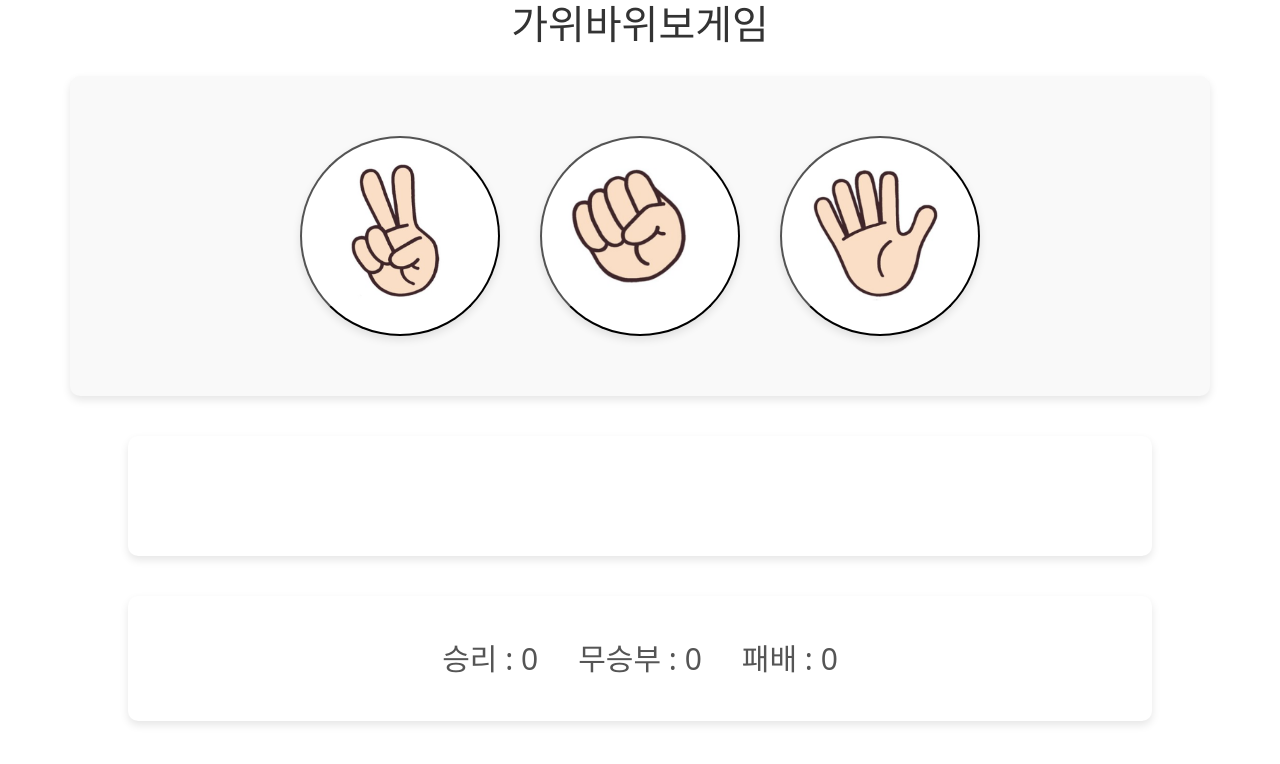
After one commit to SHY-89/team_project_RPS, a Flask app: page /game/kdm in a window 1280 px wide. The commit adds this page. Shown: the top 764 px of the page. Run offline with Flask 3, Linux system fonts and the light colour scheme; a user stored in the database is signed in.

Commit message:
김동민 코드 합침

```diff
--- a/app.py
+++ b/app.py
@@ -1,33 +1,124 @@
-from flask import Flask, render_template, url_for, request
+from flask_sqlalchemy import SQLAlchemy
+import os
+from flask import Flask, render_template, url_for, request, session, redirect, jsonify
 from flask_cors import CORS
 import random
 from datetime import datetime
 app = Flask(__name__)
 
 # DB 기본 코드
-import os
-from flask_sqlalchemy import SQLAlchemy
 basedir = os.path.abspath(os.path.dirname(__file__))
 app = Flask(__name__)
+app.secret_key = 'lXiptP4htKFY6SemXVvxNxF4w'
 app.config['SQLALCHEMY_DATABASE_URI'] =\
-        'sqlite:///' + os.path.join(basedir, 'database.db')
+    'sqlite:///' + os.path.join(basedir, 'database.db')
 
 db = SQLAlchemy(app)
+
 
 class Users(db.Model):
     idx = db.Column(db.Integer, primary_key=True)
     user_id = db.Column(db.String(100), nullable=False)
     user_name = db.Column(db.String(100), nullable=False)
     user_pw = db.Column(db.String(100), nullable=False)
-    join_date = db.Column(db.DateTime,default=datetime.now(), onupdate=datetime.now())
+    join_date = db.Column(
+        db.DateTime, default=datetime.now(), onupdate=datetime.now())
 
-@app.route('/')
-def games():
-    return render_template('game.html')
 
-@app.route('/login')
+class GameLog(db.Model):
+    idx = db.Column(db.Integer, primary_key=True)
+    user_id = db.Column(db.String(100), nullable=False)
+    player = db.Column(db.String(20), nullable=False)
+    computer = db.Column(db.String(20), nullable=False)
+    result = db.Column(db.String(10), nullable=False)
+    w_date = db.Column(
+        db.DateTime, default=datetime.now(), onupdate=datetime.now())
+
+
+def rank_list():
+    select_game = {}
+    for total_data in GameLog.query.filter(GameLog.result.like('%!!')).all():
+        if total_data.user_id not in select_game:
+            select_game[total_data.user_id] = {}
+            select_game[total_data.user_id]['user_id'] = total_data.user_id
+            select_game[total_data.user_id]['win'] = 0
+            select_game[total_data.user_id]['lose'] = 0
+            select_game[total_data.user_id]['total'] = 0
+            select_game[total_data.user_id]['avg'] = 0
+
+        if total_data.result == '사용자 승리!!':
+            select_game[total_data.user_id]['win'] += 1
+        else:
+            select_game[total_data.user_id]['lose'] += 1
+
+        select_game[total_data.user_id]['total'] += 1
+        select_game[total_data.user_id]['avg'] = int(
+            (select_game[total_data.user_id]['win'] / select_game[total_data.user_id]['total']) * 100)
+
+    sorted_data = dict(
+        sorted(select_game.items(), key=lambda item: item[1]['avg'], reverse=True))
+    custom_data = []
+    i = 1
+    for key, append_data in sorted_data.items():
+        if i == 6:
+            break
+        custom_data.append(append_data)
+        i += 1
+    return custom_data
+
+
+@app.route('/game/syh')
+def game_syh():
+    return_url = ''
+    data = []
+    if 'user_id' in session:
+        return_url = 'game.html'
+        suser_id = session['user_id']
+        select_game = GameLog.query.filter_by(
+            user_id=suser_id).order_by(GameLog.idx.desc()).all()
+        data = [{'player': gamedata.player, 'computer': gamedata.computer,
+                 'result': gamedata.result} for gamedata in select_game]
+
+    else:
+        return_url = 'login.html'
+    return render_template(return_url, rend_data=data, rank_data=rank_list())
+
+
+@app.route('/game/khk')
+def game_khk():
+    return_url = ''
+    data = []
+    if 'user_id' in session:
+        return_url = 'game_khk.html'
+        suser_id = session['user_id']
+        data = GameLog.query.filter_by(
+            user_id=suser_id).order_by(GameLog.idx.desc()).limit(10).all()
+
+    else:
+        return_url = 'login.html'
+
+    return render_template(return_url, game_results=data)
+
+
+@app.route('/login', methods=['POST'])
 def login():
+    if 'user_id' in session:
+        return render_template(url_for('game_syh'))
+    elif request.method == 'POST':
+        filter_list = Users.query.filter_by(
+            user_id=request.form['user_id'], user_pw=request.form['user_pw']).all()
+        if filter_list:
+            session['user_id'] = request.form['user_id']
+            return redirect(url_for('game_syh'))
+
     return render_template('login.html')
+
+
+@app.route('/logout')
+def logout():
+    session.pop('user_id', None)
+    return redirect(url_for('game_syh'))
+
 
 @app.route('/sign')
 def sign():
@@ -36,7 +127,7 @@ def sign():
 
 @app.route('/check/user')
 def check_user():
-    ruser_id =  request.args.get("user_id")
+    ruser_id = request.args.get("user_id")
     filter_list = Users.query.filter_by(user_id=ruser_id).all()
     result = 'sussece'
     if filter_list:
@@ -48,43 +139,138 @@ def check_user():
 def user_create():
     params = request.form
     ruser_id = params['user_id']
-    ruser_pw =  params['user_pw']
-    ruser_name =  params['user_name']
+    ruser_pw = params['user_pw']
+    ruser_name = params['user_name']
     filter_list = Users.query.filter_by(user_id=ruser_id).all()
 
     result = 'sussece'
     if filter_list:
         result = 'fail'
     else:
-        user = Users(user_id=ruser_id, user_name = ruser_name, user_pw = ruser_pw)
+        user = Users(user_id=ruser_id, user_name=ruser_name, user_pw=ruser_pw)
         db.session.add(user)
         db.session.commit()
 
     return {'reuslt': result}
 
+
 @app.route('/game/winlose')
 def game_winlose():
+    if 'user_id' in session:
+        user = request.args.get("user_choise")
+        # RPS 부분 추가
+        rps = {'1': '가위', '2': '바위', '3': '보'}
+        computer = ['1', '2', '3']
+        choice = random.choice(computer)
+        reuslt = ""
+        if user == choice:
+            reuslt = "비겼 습니다."
+        elif (choice == '1' or choice == '3') and (user == '1' or user == '3'):
+            if int(choice) % 3 > int(user) % 3:
+                reuslt = "컴퓨터 승리!!"
+            else:
+                reuslt = "사용자 승리!!"
+        else:
+            if int(choice) > int(user):
+                reuslt = "컴퓨터 승리!!"
+            else:
+                reuslt = "사용자 승리!!"
 
-    user = request.args.get("user_choise")
-    # RPS 부분 추가
-    rps = {'1': '가위', '2': '바위', '3': '보'}
-    computer = ['1', '2', '3']
-    choice = random.choice(computer)
-    reuslt = ""
-    if user == choice:
-        reuslt = "비겼 습니다."
-    elif (choice == '1' or choice == '3') and (user == '1' or user == '3'):
-        if int(choice) % 3 > int(user) % 3:
-            reuslt = "컴퓨터 승리!!"
+        suser_id = session['user_id']
+        gamelog = GameLog(
+            user_id=suser_id, player=rps[user], computer=rps[choice], result=reuslt)
+        db.session.add(gamelog)
+        db.session.commit()
+
+    return {'computer': rps[choice], 'result': reuslt, 'rank': rank_list()}
+
+
+@app.route('/submit', methods=['POST'])
+def submit():
+    choices = ['가위', '바위', '보']
+    user_input = int(request.form['user_input'])
+    user_choice = choices[user_input - 1]
+    computer_choice = random.choice(choices)
+
+    if user_choice == computer_choice:
+        result = '비겼 습니다.'
+    elif (user_choice == '가위' and computer_choice == '보') or \
+            (user_choice == '바위' and computer_choice == '가위') or \
+            (user_choice == '보' and computer_choice == '바위'):
+        result = '사용자 승리!!'
+    else:
+        result = '컴퓨터 승리!!'
+
+    # 결과 저장
+    suser_id = session['user_id']
+    gamelog = GameLog(
+        user_id=suser_id, player=user_choice, computer=computer_choice, result=result)
+
+    db.session.add(gamelog)
+    db.session.commit()
+
+    print(
+        f"User choice: {user_choice}, Computer choice: {computer_choice}, {result}")
+
+    game_results = GameLog.query.filter_by(
+        user_id=suser_id).order_by(GameLog.idx.desc()).limit(10).all()
+    game_results_dict = [{'user_choice': r.player, 'computer_choice': r.computer, 'result': r.result} for r
+                         in game_results]
+
+    return jsonify({
+        'user_choice': user_choice,
+        'computer_choice': computer_choice,
+        'result': result,
+        'game_results': game_results_dict
+    })
+
+
+@app.route('/game/kdm', methods=['GET', 'POST'])
+def game_kdm():
+    return_url = ''
+    data = []
+    if 'user_id' in session:
+        return_url = 'game_kdm.html'
+        suser_id = session['user_id']
+        data = GameLog.query.filter_by(
+            user_id=suser_id).order_by(GameLog.idx.desc()).limit(10).all()
+
+    else:
+        return_url = 'login.html'
+    game_win_lose = ''
+    player_choice = ''
+    computer_choice = ''
+    win_count = 0
+    draw_count = 0
+    lose_count = 0
+    if request.method == 'POST':
+        player_choice = request.form['player_choice']
+        computer_choice = random.choice(['가위', '바위', '보'])
+        if (player_choice == '가위' and computer_choice == '보') or (player_choice == '바위' and computer_choice == '가위') or (player_choice == '보' and computer_choice == '바위'):
+            game_win_lose = '사용자 승리!!'
+
+        elif player_choice == computer_choice:
+            game_win_lose = '비겼 습니다.'
         else:
-            reuslt = "사용자 승리!!"
-    else:
-        if int(choice) > int(user):
-            reuslt = "컴퓨터 승리!!"
-        else:
-            reuslt = "사용자 승리!!"
+            game_win_lose = '컴퓨터 승리!!'
+        new_game = GameLog(user_id=suser_id, player=player_choice,
+                           computer=computer_choice, result=game_win_lose)
+        db.session.add(new_game)
+        db.session.commit()
+        win_count = GameLog.query.filter_by(user_id=suser_id, result='사용자 승리!!').count()
+        draw_count = GameLog.query.filter_by(user_id=suser_id, result='비겼 습니다.').count()
+        lose_count = GameLog.query.filter_by(user_id=suser_id, result='컴퓨터 승리!!').count()
+    context = {
+        "player_choice": player_choice,
+        "computer_choice": computer_choice,
+        "game_win_lose": game_win_lose,
+        "win_count": win_count,
+        "draw_count": draw_count,
+        "lose_count": lose_count
+    }
 
-    return {'computer' : rps[choice], 'reuslt': reuslt}
+    return render_template(return_url, data=context)
+
 
 if __name__ == '__main__':
     app.run()
--- /dev/null
+++ b/static/css/main.css
@@ -0,0 +1,88 @@
+body {
+    display: flex;
+    flex-direction: column;
+    justify-content: center;
+    align-items: center;
+    font-family: Arial, sans-serif;
+    background-color: #f0f0f0;
+}
+
+.game_button {
+    height: 200px;
+    width: 200px;
+    border-radius: 50%;
+    background-color: white;
+    margin: 20px;
+    cursor: pointer;
+    box-shadow: 0px 4px 8px rgba(0, 0, 0, 0.1);
+    transition: transform 0.2s, border-color 0.2s;
+}
+
+.game_button:hover {
+    border-width: 5px;
+    border-color: blue;
+    transform: scale(1.05);
+}
+
+img {
+    width: 100%;
+    height: 100%;
+    border-radius: 50%;
+    object-fit: cover;
+}
+
+.base_margin {
+    justify-content: center;
+    align-items: center;
+    display: flex;
+    flex-direction: row;
+    margin: 20px;
+    padding: 20px;
+    background-color: white;
+    border-radius: 10px;
+    box-shadow: 0px 4px 8px rgba(0, 0, 0, 0.1);
+    width: 80%;
+}
+
+.base_margin h2,
+.base_margin p {
+    margin: 10px 0;
+    font-size: 1.5em;
+    color: #333;
+}
+
+h1 {
+    font-size: 3em;
+    color: #333;
+    margin-bottom: 20px;
+}
+
+form {
+    display: flex;
+    justify-content: center;
+    margin: 20px 0;
+}
+
+.base_margin p {
+    font-size: 30px;
+    color: #555;
+    text-align: center;
+}
+
+.base_margin p span {
+    font-weight: bold;
+    color: #000;
+}
+
+.container {
+    background-color: #f9f9f9;
+    padding: 20px;
+    border-radius: 10px;
+    box-shadow: 0px 4px 8px rgba(0, 0, 0, 0.1);
+    width: 80%;
+    margin: 20px;
+}
+
+.container p {
+    margin: 5px 0;
+}
--- /dev/null
+++ b/templates/game_kdm.html
@@ -0,0 +1,51 @@
+<!DOCTYPE html>
+<html lang="en">
+
+<head>
+    <meta charset="UTF-8">
+    <meta name="viewport" content="width=device-width, initial-scale=1.0">
+    <title>Document</title>
+    <link rel="stylesheet" href="../static/css/main.css">
+    <link href="https://cdn.jsdelivr.net/npm/bootstrap@5.2.3/dist/css/bootstrap.min.css" rel="stylesheet"
+        integrity="sha384-rbsA2VBKQhggwzxH7pPCaAqO46MgnOM80zW1RWuH61DGLwZJEdK2Kadq2F9CUG65" crossorigin="anonymous">
+</head>
+
+<body>
+    <div>
+
+    </div>
+    <div>
+        <h1>가위바위보게임</h1>
+    </div>
+    <div class="container">
+        <form method="POST">
+            <button class="game_button" type="submit" name="player_choice" value="가위"><img
+                    src="../static/images/scissors.png" alt=""></button>
+            <button class="game_button" type="submit" name="player_choice" value="바위"><img
+                    src="../static/images/rock.png" alt=""></button>
+            <button class="game_button" type="submit" name="player_choice" value="보"><img
+                    src="../static/images/paper.png" alt=""></button>
+        </form>
+    </div>
+    <div class=base_margin>
+        <div>
+            <p style="margin: 20px; font-size: 30px;">{{data.player_choice}}</p>
+        </div>
+        <div>
+            <p style="margin: 20px; padding: 20px; font-size: 50px">{{data.game_win_lose}}</p>
+        </div>
+        <div>
+            <p style="margin: 20px; font-size: 30px;">{{data.computer_choice}}</p>
+        </div>
+    </div>
+    <div class=base_margin>
+        <p style="margin: 20px; font-size: 30px;">승리 : {{data.win_count}}</p>
+        <p style="margin: 20px; font-size: 30px;">무승부 : {{data.draw_count}}</p>
+        <p style="margin: 20px; font-size: 30px;">패배 : {{data.lose_count}}</p>
+    </div>
+    <script src="https://cdn.jsdelivr.net/npm/bootstrap@5.3.3/dist/js/bootstrap.bundle.min.js"
+        integrity="sha384-YvpcrYf0tY3lHB60NNkmXc5s9fDVZLESaAA55NDzOxhy9GkcIdslK1eN7N6jIeHz"
+        crossorigin="anonymous"></script>
+</body>
+
+</html>
```
Also changed, not shown: templates/login.html (+28 -7 lines), database.db (added), static/images/paper.png (added), static/images/rock.png (added), static/images/scissors.png (added).
